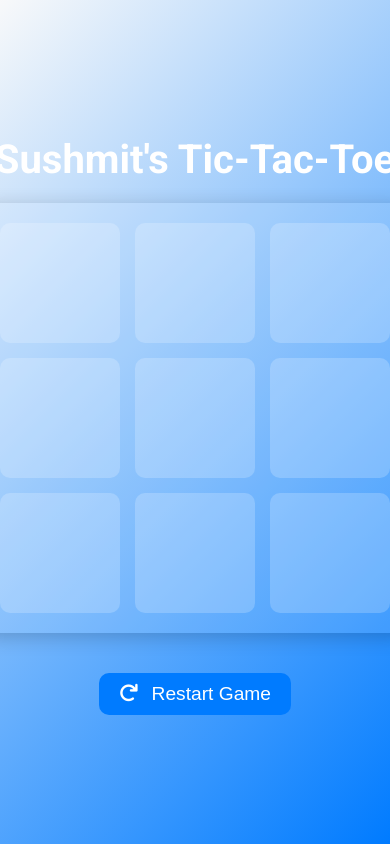
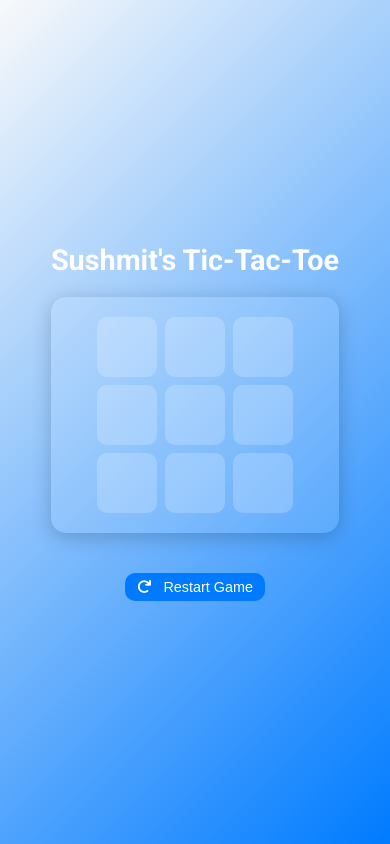
Before and after one commit to Sushmit-Biswas/Tic-tac-toe, a plain HTML site: page index.html in a window 390 px wide. Drawn offline with Linux system fonts and the light colour scheme.

Commit message:
Update styles.css
Improved UI/UX for mobile

```diff
--- a/styles.css
+++ b/styles.css
@@ -9,6 +9,7 @@ body {
     justify-content: center;
     align-items: center;
     height: 100vh;
+    overflow-x: hidden;
 }
 
 .container {
@@ -127,3 +128,84 @@ button:hover {
 .modal button:hover {
     background-color: #0056b3;
 }
+
+/* Mobile Optimization */
+@media only screen and (max-width: 768px) {
+    .game-board {
+        grid-template-columns: repeat(3, 80px);
+        grid-template-rows: repeat(3, 80px);
+        gap: 10px;
+    }
+
+    .cell {
+        width: 80px;
+        height: 80px;
+        font-size: 2.5rem;
+    }
+
+    h1 {
+        font-size: 2rem;
+    }
+
+    button {
+        font-size: 1rem;
+        padding: 8px 16px;
+    }
+
+    .status {
+        font-size: 1rem;
+    }
+
+    .modal {
+        padding: 20px 30px;
+    }
+
+    .modal h2 {
+        font-size: 1.5rem;
+    }
+
+    .modal button {
+        font-size: 0.9rem;
+        padding: 8px 16px;
+    }
+}
+
+@media only screen and (max-width: 480px) {
+    .game-board {
+        grid-template-columns: repeat(3, 60px);
+        grid-template-rows: repeat(3, 60px);
+        gap: 8px;
+    }
+
+    .cell {
+        width: 60px;
+        height: 60px;
+        font-size: 2rem;
+    }
+
+    h1 {
+        font-size: 1.8rem;
+    }
+
+    button {
+        font-size: 0.9rem;
+        padding: 6px 12px;
+    }
+
+    .status {
+        font-size: 0.9rem;
+    }
+
+    .modal {
+        padding: 15px 20px;
+    }
+
+    .modal h2 {
+        font-size: 1.3rem;
+    }
+
+    .modal button {
+        font-size: 0.8rem;
+        padding: 6px 12px;
+    }
+}
```
